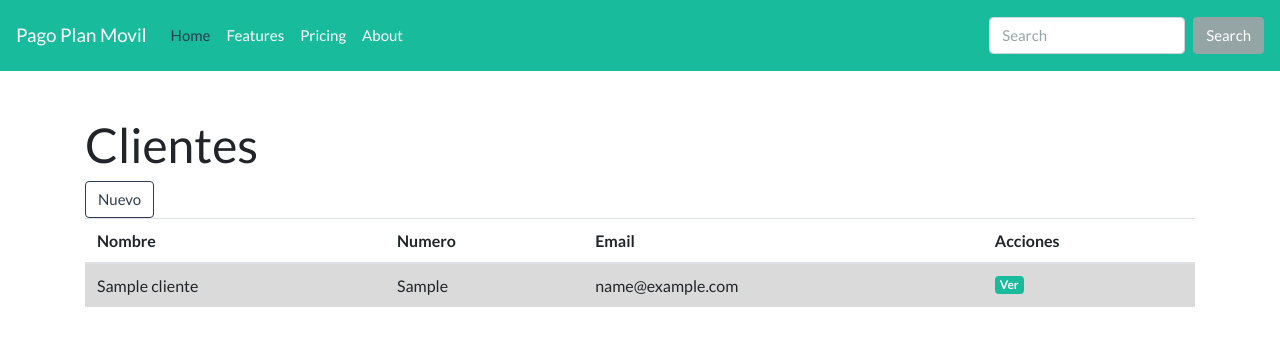
After one commit to diegoalfonsodiaz/PagoPlanMovilDjango, a Django app: page / in a window 1280 px wide. The commit adds this page. Shown: the top 346 px of the page. Run offline with Django 3.2, Linux system fonts and the light colour scheme; tables that the repository leaves empty hold one stand-in row (values such as "Sample post"); some libraries are stand-ins or nearby versions.

Commit message:
crud cliente con bootstraps bbien pro xD

```diff
--- a/m2m/urls.py
+++ b/m2m/urls.py
@@ -11,7 +11,7 @@ Class-based views
     2. Add a URL to urlpatterns:  path('', Home.as_view(), name='home')
 Including another URLconf
     1. Import the include() function: from django.urls import include, path
-    2. Add a URL to urlpatterns:  path('blog/', include('blog.urls'))
+    2. Add a URL to urlpatterns:  path('pagoplanmovil/', include('pagoplanmovil.urls'))
 """
 from django.contrib import admin
 from django.urls import path
--- a/pagoplanmovil/templates/pagoplanmovil/base.html
+++ b/pagoplanmovil/templates/pagoplanmovil/base.html
@@ -1,7 +1,7 @@
 {% load static %}
 <html>
     <head>
-        <title>Django  blog</title>
+        <title>Django  pagoplanmovil</title>
 
         <a href="https://en.wikipedia.org/wiki/Django" class="external_link" id="link_to_wiki_page"></a>
         <link href="//fonts.googleapis.com/css?family=Lobster&subset=latin,latin-ext" rel="stylesheet" type="text/css">
@@ -9,27 +9,35 @@
         <link rel="stylesheet" href="{% static 'css/bootstrap.css' %}">
     </head>
     <body>
-            <nav class="navbar navbar-expand-lg navbar-dark bg-primary">
-                    <a class="navbar-brand" href="#"> Asesorias Meso </a>
-                    <button class="navbar-toggler" type="button" data-toggle="collapse" data-target="#navbarColor01" aria-controls="navbarColor01" aria-expanded="false" aria-label="Toggle navigation">
+      <nav class="navbar navbar-expand-lg navbar-dark bg-dark">
+        <a class="navbar-brand" href="#">Pago Plan Movil</a>
+        <button class="navbar-toggler" type="button" data-toggle="collapse" data-target="#navbarColor02" aria-controls="navbarColor02" aria-expanded="false" aria-label="Toggle navigation">
           <span class="navbar-toggler-icon"></span>
         </button>
 
-                    <div class="collapse navbar-collapse" id="navbarColor01">
+        <div class="collapse navbar-collapse" id="navbarColor02">
           <ul class="navbar-nav mr-auto">
             <li class="nav-item active">
-                          <a class="nav-link" href="{% url 'cliente_new' %}" class="top-menu"><span class="glyphicon glyphicon-list">  Nuevo Cliente</span></a>
+              <a class="nav-link" href="#">Home <span class="sr-only">(current)</span></a>
             </li>
-
-
-
-
+            <li class="nav-item">
+              <a class="nav-link" href="#">Features</a>
+            </li>
+            <li class="nav-item">
+              <a class="nav-link" href="#">Pricing</a>
+            </li>
+            <li class="nav-item">
+              <a class="nav-link" href="#">About</a>
+            </li>
           </ul>
-
+          <form class="form-inline my-2 my-lg-0">
+            <input class="form-control mr-sm-2" type="text" placeholder="Search">
+            <button class="btn btn-secondary my-2 my-sm-0" type="submit">Search</button>
+          </form>
         </div>
       </nav>
 
-             <div class="content container">
+             <div class="container">
 
                     {% block content %}
 
--- /dev/null
+++ b/pagoplanmovil/templates/pagoplanmovil/cliente_list.html
@@ -0,0 +1,30 @@
+{% extends 'pagoplanmovil/base.html' %}
+
+
+{% block content %}
+<br>
+<br>
+<h1>Clientes</h1>
+<a  class="btn btn-outline-primary" href="{% url 'cliente_new' %}"> Nuevo </a>
+<table class="table table-hover">
+    <thead>
+      <tr>
+        <th scope="col">Nombre</th>
+        <th scope="col">Numero</th>
+        <th scope="col">Email</th>
+        <th scope="col"> Acciones</th>
+      </tr>
+    </thead>
+        {% for cliente in clientes %}
+        <tr class="table-active">
+
+            <td> {{ cliente.nombre }} </td>
+            <td>{{ cliente.numero }}</td>
+            <td>{{ cliente.email|linebreaksbr }}</td>
+            <td><a class="badge badge-success" href="{% url 'cliente_detail' pk=cliente.pk %}"> Ver </a> </td>
+          </tr>
+
+
+        {% endfor %}
+</table>
+{% endblock %}
--- a/pagoplanmovil/urls.py
+++ b/pagoplanmovil/urls.py
@@ -11,4 +11,9 @@ urlpatterns = [
     #url(r'^$', views.lista_peliculas, name ='lista_peliculas'),
     #url(r'^pelicula/nueva/$', views.pelicula_nueva, name='pelicula_nueva'),
     url(r'^cliente/new/$', views.cliente_new, name='cliente_new'),
+    url(r'^$', views.cliente_list, name='cliente_list'),
+    url(r'^cliente/(?P<pk>[0-9]+)/$', views.cliente_detail,  name='cliente_detail'),
+    url(r'^cliente/new/$', views.cliente_new, name='cliente_new'),
+    url(r'^cliente/(?P<pk>[0-9]+)/edit/$', views.cliente_edit, name='cliente_edit'),
+    url(r'^cliente/(?P<pk>\d+)/remove/$', views.cliente_remove, name='cliente_remove'),
     ]
--- a/pagoplanmovil/views.py
+++ b/pagoplanmovil/views.py
@@ -1,12 +1,10 @@
 from django.shortcuts import render
 #librería para manejar el envío de mensajes
-
+from django.shortcuts import render, get_object_or_404
 from django.contrib import messages
 from .forms import ClienteForm
 from pagoplanmovil.models import Cliente, Mes, Pago, Factura
 from django.shortcuts import redirect
-
-
 
 # Create your views here.
 def cliente_new(request):
@@ -21,3 +19,31 @@ def cliente_new(request):
     else:
         form = ClienteForm()
     return render(request, 'pagoplanmovil/cliente_edit.html', {'form': form})
+
+def cliente_list(request):
+    clientes = Cliente.objects.all()
+    return render(request, 'pagoplanmovil/cliente_list.html', {'clientes': clientes})
+
+
+def cliente_detail(request, pk):
+    cliente = get_object_or_404(Cliente, pk=pk)
+    return render(request, 'pagoplanmovil/cliente_detail.html', {'cliente': cliente})
+
+def cliente_remove(request, pk):
+    cliente = get_object_or_404(Cliente, pk=pk)
+    cliente.delete()
+    return redirect('cliente_list')
+
+
+def cliente_edit(request, pk):
+    cliente = get_object_or_404(Cliente, pk=pk)
+    if request.method == "POST":
+        form = ClienteForm(request.POST, instance=cliente)
+        if form.is_valid():
+            post = form.save(commit=False)
+
+            post.save()
+            return redirect('cliente_detail', pk=post.pk)
+    else:
+        form = ClienteForm(instance=cliente)
+    return render(request, 'pagoplanmovil/cliente_edit.html', {'form': form})
```
Also changed, not shown: pagoplanmovil/templates/pagoplanmovil/cliente_detail.html (added, +24 -0 lines), pagoplanmovil/templates/pagoplanmovil/cliente_edit.html (+13 -5 lines). Lines whose indentation alone changed are shown as unchanged.
